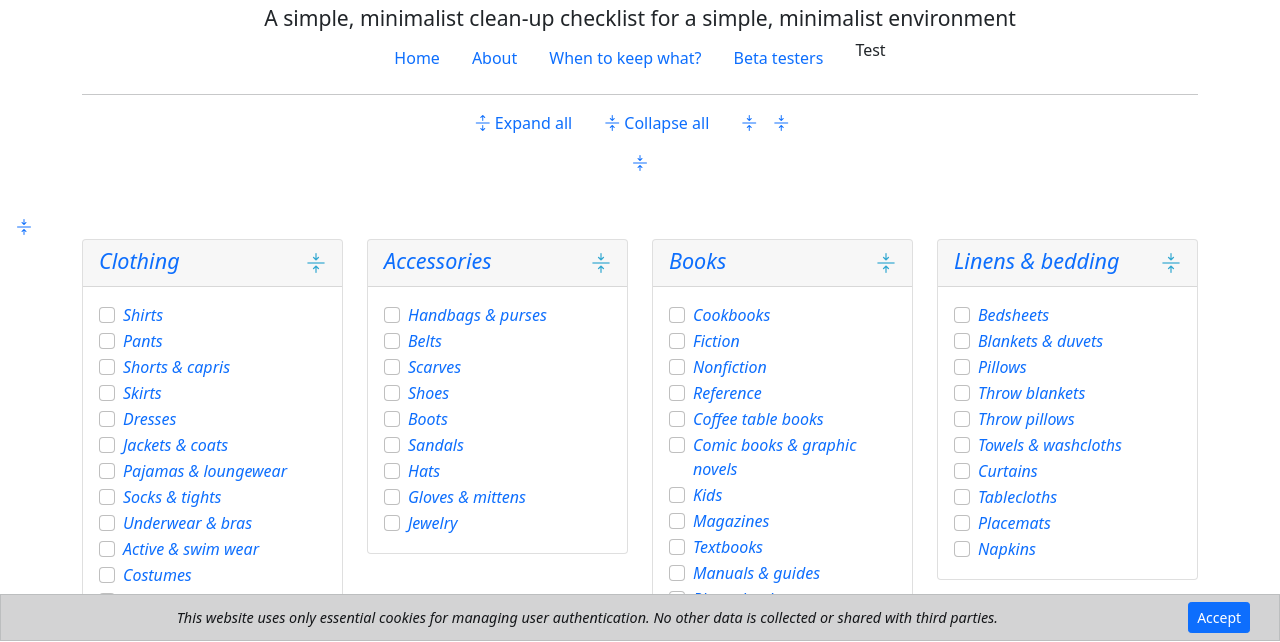
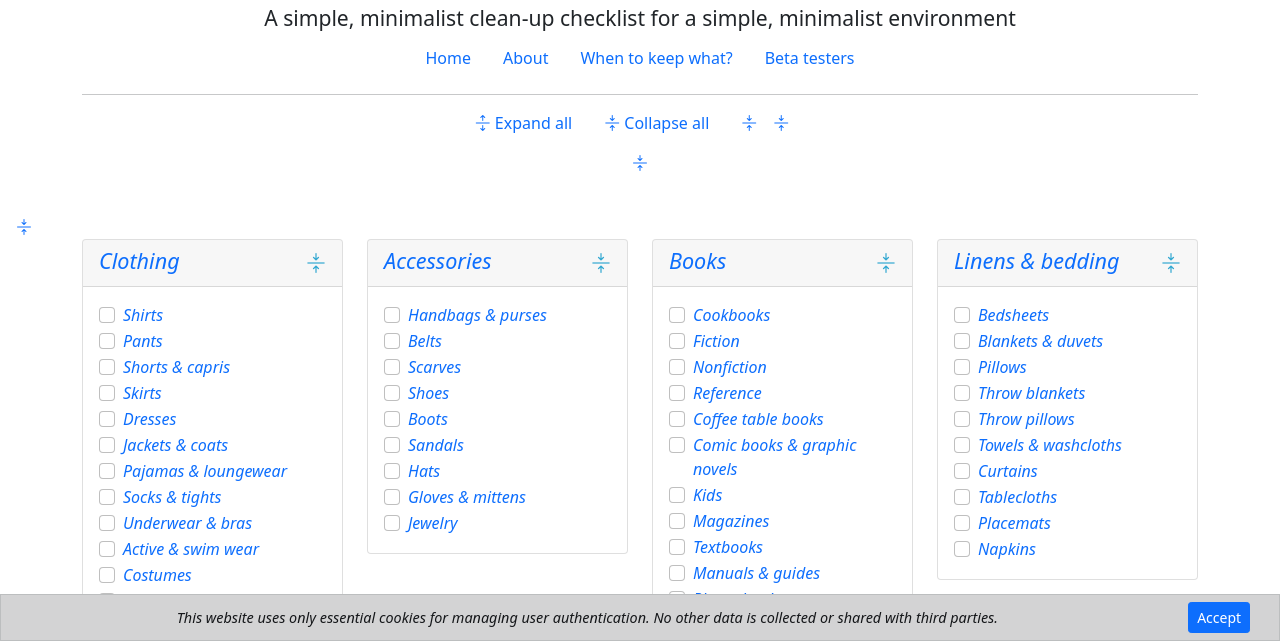
Before and after one commit to sdcervi/Neatenize, a plain HTML site: page index.html in a window 1280 px wide. Shown: the part 159-801 px from the top of the page. Drawn offline with nearby package versions, Linux system fonts and the light colour scheme; some packages are replaced by stand-ins of ours; no server answers.

Commit message:
Removed wrong test code. Whoops.

```diff
--- a/index.html
+++ b/index.html
@@ -91,7 +91,6 @@
 				<li class="nav-item"><a class="nav-link" href="#" data-bs-toggle="modal" data-bs-target="#aboutModal">About</a></li>
 				<li class="nav-item"><a class="nav-link" href="#" data-bs-toggle="modal" data-bs-target="#keepModal">When to keep what?</a></li>
 				<li class="nav-item"><a class="nav-link" href="#" data-bs-toggle="modal" data-bs-target="#betaModal">Beta testers</a></li>
-				<li class="nav-item">Test</li>
 			</ul>
 		</div>
 		<div class="container d-block"><hr></div>
```
